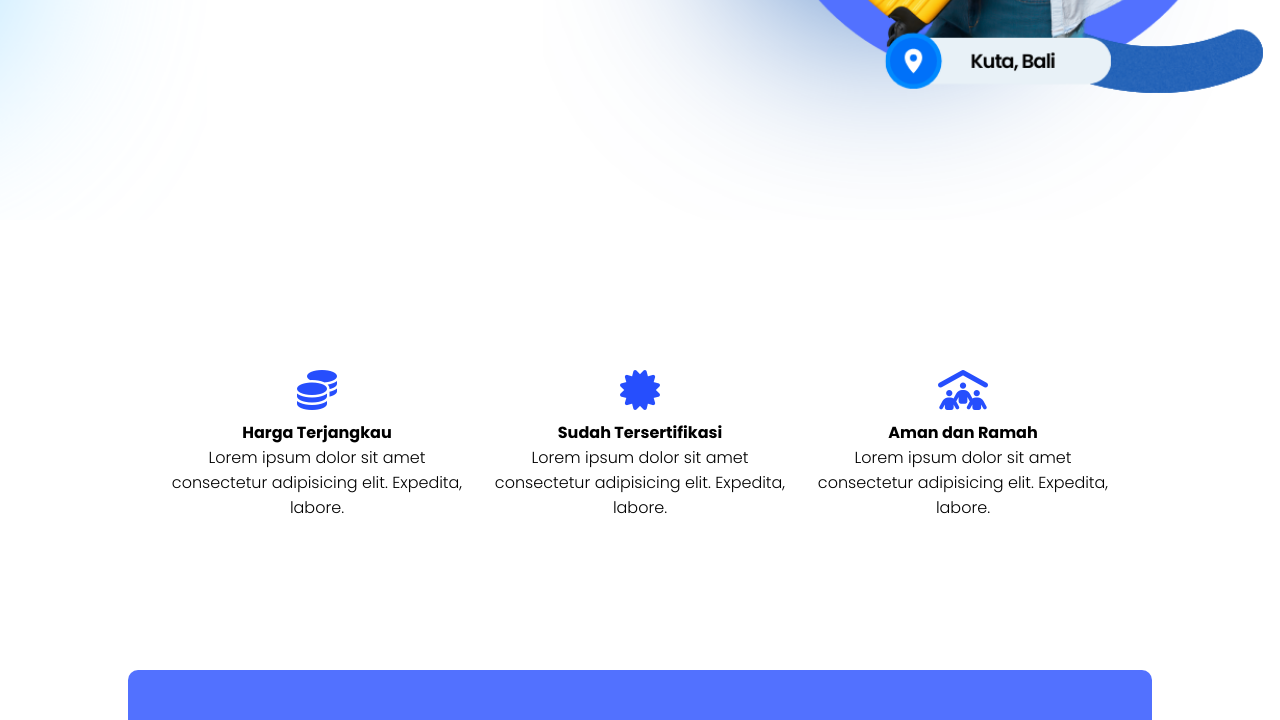
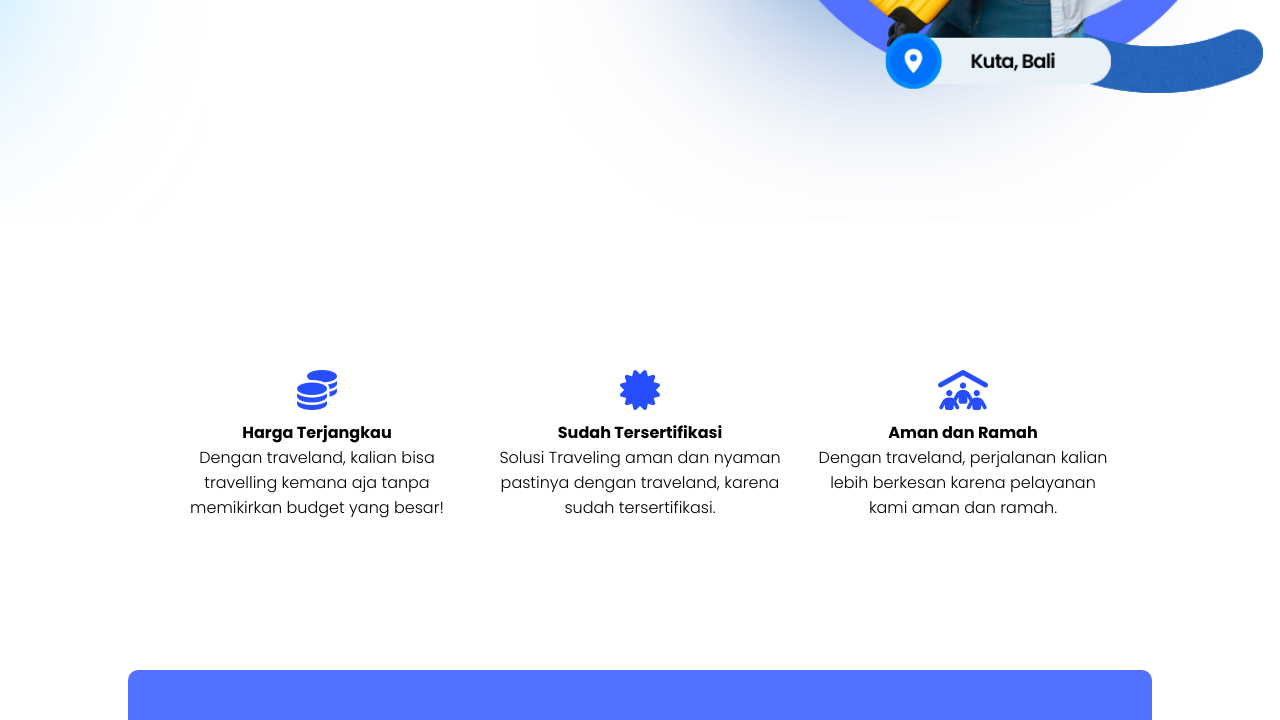
Before and after one commit to Kampus-Merdeka-Software-Engineering/FE-2-section-medan-group-5, a plain HTML site: page index.html in a window 1280 px wide. Shown: the part 580-1300 px from the top of the page. Drawn offline with nearby package versions, Linux system fonts and the light colour scheme.

Commit message:
update services

```diff
--- a/index.html
+++ b/index.html
@@ -72,9 +72,6 @@
               liburan baru di Indoneisa sesuai dengan gaya travelingmu!</p>
               <button>Selengkapnya</button>
             </div>
-            <div class="box">
-              <img src="img/Hero.png" alt="" />
-            </div>
           </div>
         </div>
       </div>
@@ -87,17 +84,17 @@
           <div class="box">
             <i class="fa-solid fa-coins"></i>
             <h4>Harga Terjangkau</h4>
-            <p>Lorem ipsum dolor sit amet consectetur adipisicing elit. Expedita, labore.</p>
+            <p>Dengan traveland, kalian bisa travelling kemana aja tanpa memikirkan budget yang besar!</p>
           </div>
           <div class="box">
             <i class="fa-solid fa-certificate"></i>
             <h4>Sudah Tersertifikasi</h4>
-            <p>Lorem ipsum dolor sit amet consectetur adipisicing elit. Expedita, labore.</p>
+            <p>Solusi Traveling aman dan nyaman pastinya dengan traveland, karena sudah tersertifikasi.</p>
           </div>
           <div class="box">
             <i class="fa-solid fa-people-roof"></i>
             <h4>Aman dan Ramah</h4>
-            <p>Lorem ipsum dolor sit amet consectetur adipisicing elit. Expedita, labore.</p>
+            <p>Dengan traveland, perjalanan kalian lebih berkesan karena pelayanan kami aman dan ramah.</p>
           </div>
         </div>
       </div>
```
